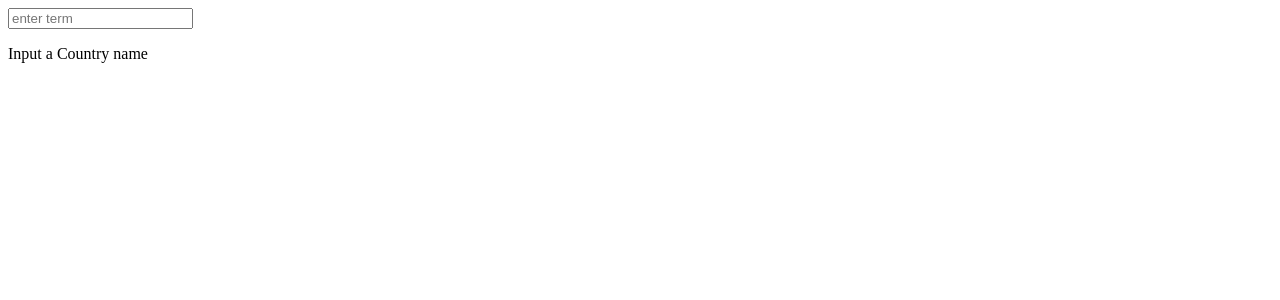
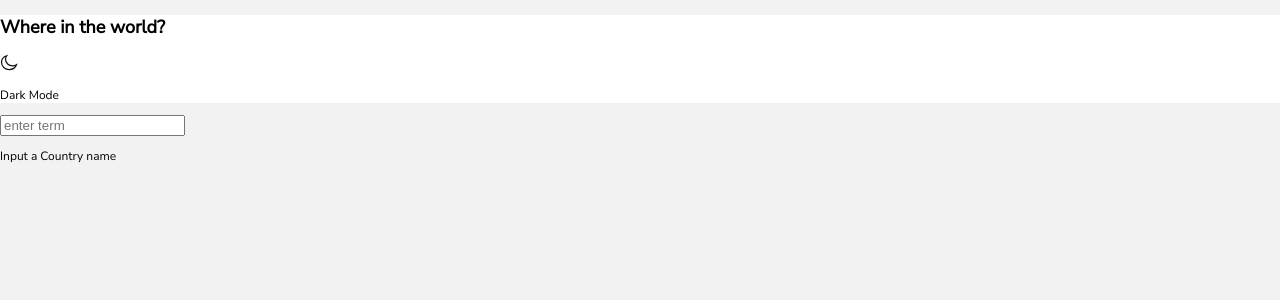
Before and after one commit to Darkmift/countries-api, a React (Vite) app: page / in a window 1280 px wide. Shown: the top 300 px of the page. Built offline with nearby package versions, Linux system fonts and the light colour scheme.

Commit message:
new css applied draft of navbar

```diff
--- a/src/App.tsx
+++ b/src/App.tsx
@@ -1,8 +1,12 @@
+import { useState } from 'react';
 import './App.scss'
+import Navbar from './components/layout/Navbar';
 import useCountryStore from './store/countries';
 import Types from './type';
 
 function App() {
+
+  const [isDarkMode, setIsDarkMode] = useState(false);
 
   const searchTerm = useCountryStore(s => s.searchCountryTerm);
   const setSearchTerm = useCountryStore(s => s.setSearchTerm);
@@ -15,6 +19,10 @@ function App() {
 
   return (
     <div className="App">
+      <Navbar
+        isDarkMode={isDarkMode}
+        setIsDarkMode={setIsDarkMode}
+      />
       <input
         type="text"
         placeholder="enter term"
--- a/src/styles/styles.scss
+++ b/src/styles/styles.scss
@@ -0,0 +1,33 @@
+@import './setup/variables';
+
+:root {
+  --background-color-nav: #{$bgWhite};
+  --background-color: #{$bgVeryLightGrey};
+}
+
+::-webkit-scrollbar {
+  display: none;
+}
+
+* {
+  box-sizing: border-box;
+}
+
+html {
+  font-family: $mainFont400;
+}
+
+body {
+  margin: 0;
+  font-size: $fontSizeDesktopM;
+  padding: 0;
+  margin: 0;
+  background-color: var(--background-color);
+}
+
+.app {
+  &.dark-mode {
+    --background-color-nav: $bgVeryDarkBlue;
+    --background-color: $bgDarkBlue;
+  }
+}
```
